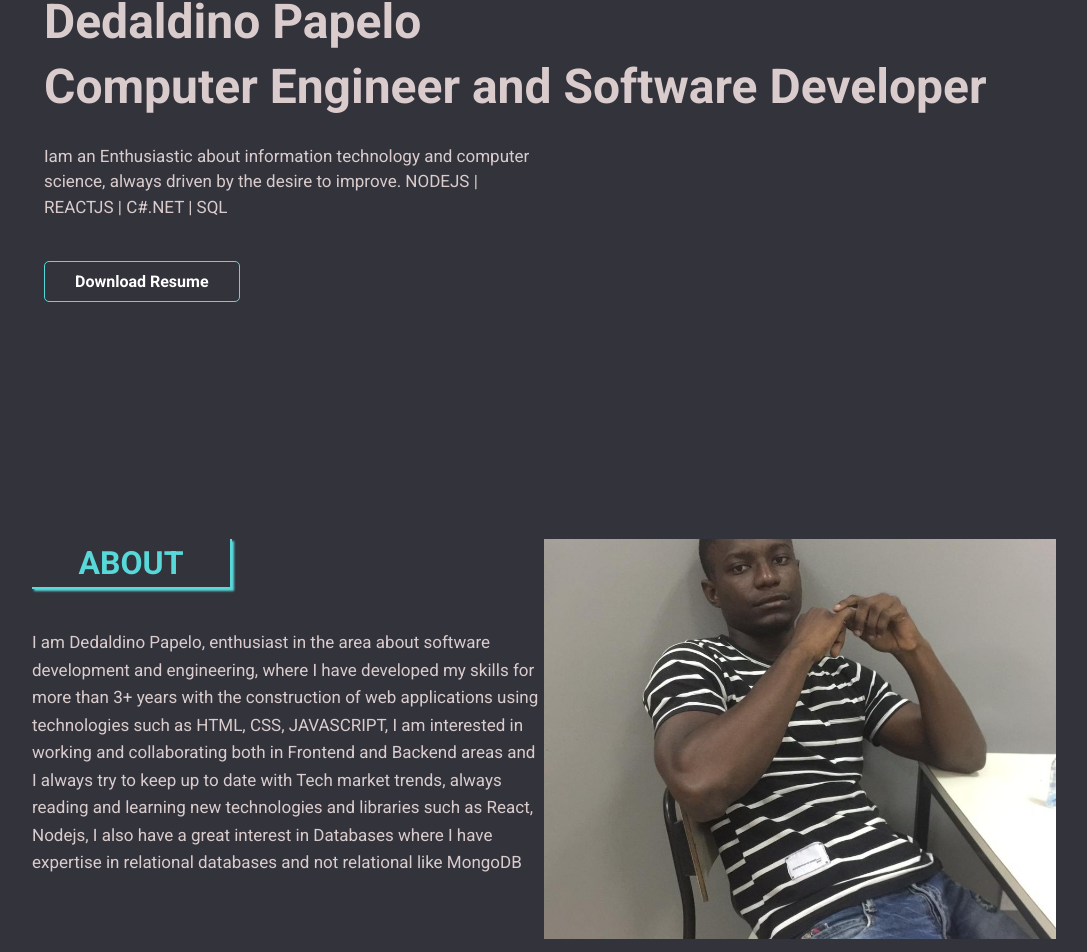
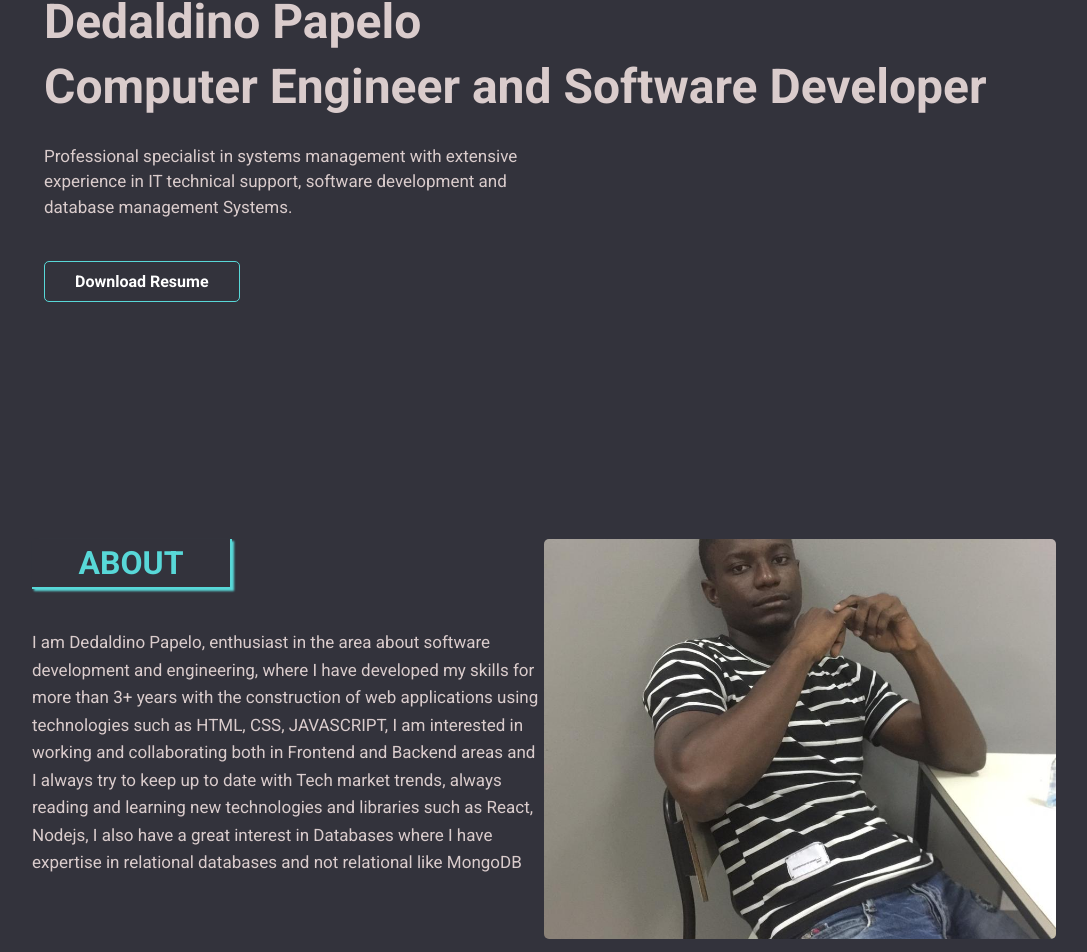
Before and after one commit to Dedaldino-Papelo/new-portfolio, a React (Create React App) app: page / in a window 1280 px wide. Shown: the part 267-1219 px from the top of the page, without its empty margins (96-1183 px from the left). Built offline with nearby package versions, Linux system fonts and the light colour scheme.

Commit message:
style: update the image giving a border-radius

```diff
--- a/package.json
+++ b/package.json
@@ -13,6 +13,7 @@
     "@testing-library/react": "^13.3.0",
     "@testing-library/user-event": "^13.5.0",
     "bootstrap": "^5.2.0",
+    "framer-motion": "^10.1.0",
     "react": "^18.2.0",
     "react-bootstrap": "^2.5.0",
     "react-dom": "^18.2.0",
--- a/src/components/About/style.css
+++ b/src/components/About/style.css
@@ -25,6 +25,7 @@
     width: 30vw;
     height: 70vh;
     object-fit: cover;
+    border-radius: 5px;
 }
 
 .About .info p {
--- a/src/components/Home/Home.js
+++ b/src/components/Home/Home.js
@@ -28,7 +28,7 @@ const Home = () => {
 
       <DescriptionContainer>
         <Description>
-          Iam an Enthusiastic about information technology and computer science, always driven by the desire to improve. NODEJS | REACTJS | C#.NET | SQL
+        Professional specialist in systems management with extensive experience in IT technical support, software development and database management Systems.
         </Description>
       </DescriptionContainer>
 
--- a/src/components/Home/home.style.js
+++ b/src/components/Home/home.style.js
@@ -34,11 +34,11 @@ export const TitleContainer = styled.div`
 
 `
 export const Title1 = styled.h2`
-  ${TitleStyle}
+  ${TitleStyle};
 
 `
 export const Title2 = styled.h3`
-    ${TitleStyle}
+    ${TitleStyle};
 
 `
 
--- a/src/components/Skills/style.css
+++ b/src/components/Skills/style.css
@@ -19,6 +19,7 @@
         margin: 14px 0;
         background-color: #046464;
         padding: 10px;
+        cursor: pointer;
     }
 
     ul li:hover{
```
Also changed, not shown: 1 other file (tests, documents, lock files or other folders).
